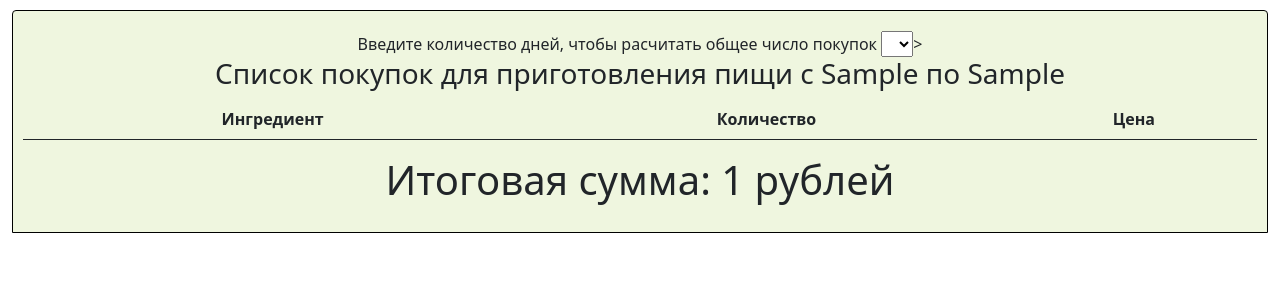
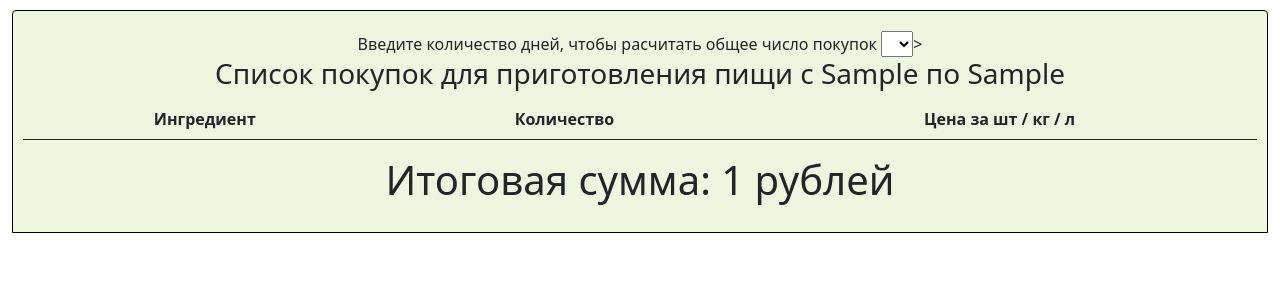
Before and after one commit to devmanorg/foodplan, a Django app: template cuisine/templates/calculator.html in a window 1280 px wide. Shown: the part 56-356 px from the top of the page. Run offline with Django 3.2, Linux system fonts and the light colour scheme; tables that the repository leaves empty hold one stand-in row (values such as "Sample post"); the template is opened without the code that fills it: values that come from a table or form of the project are taken from there, most other values are stand-ins (such as "Sample title", 1, 10 or a date in 2020); lists and menus that the app fills with data are empty; parts of the project's set-up code (start-up, migrations or seed data) failed here and were passed over.

Commit message:
Fix displaying price in calculator

```diff
--- a/cuisine/templates/calculator.html
+++ b/cuisine/templates/calculator.html
@@ -20,7 +20,7 @@
     <tr>
       <th scope="col">Ингредиент</th>
       <th scope="col">Количество</th>
-      <th scope="col">Цена</th>
+      <th scope="col">Цена за шт / кг / л</th>
     </tr>
   </thead>
   <tbody>
--- a/cuisine/views.py
+++ b/cuisine/views.py
@@ -86,7 +86,8 @@ def calculate_products(request):
     for ingredient, quantity, units, price in ingredients:
         total_ingredients.setdefault(ingredient, [0, units, 0])
         total_ingredients[ingredient][0] += quantity
-        total_ingredients[ingredient][2] += price
+        if total_ingredients[ingredient][2] == 0:
+            total_ingredients[ingredient][2] += price
         if units == 'шт':
             total_sum += quantity * price
         elif units == 'г' or units == 'л':
```
